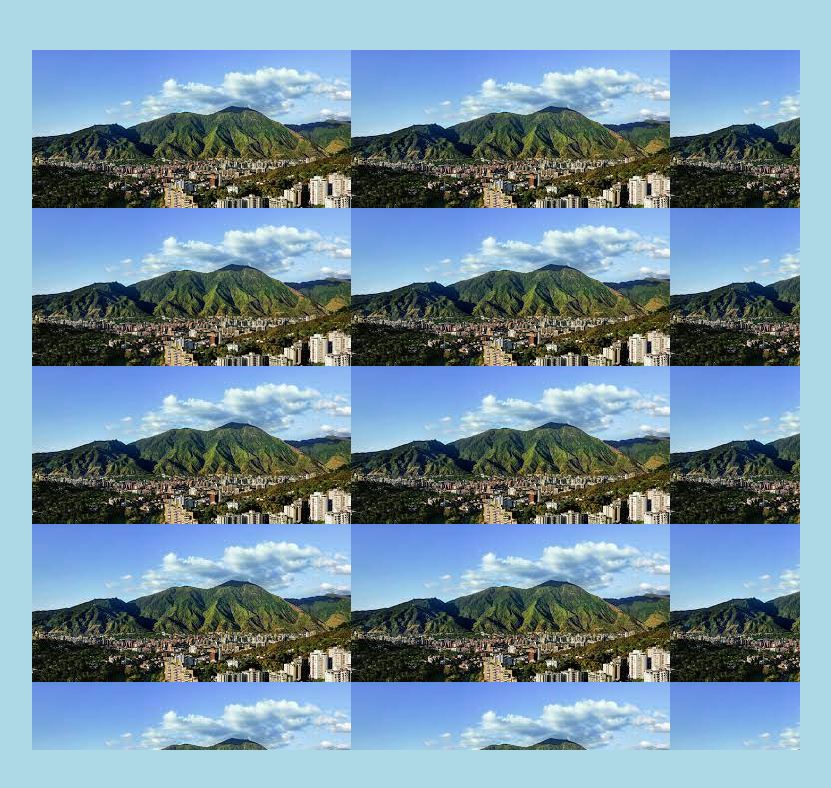
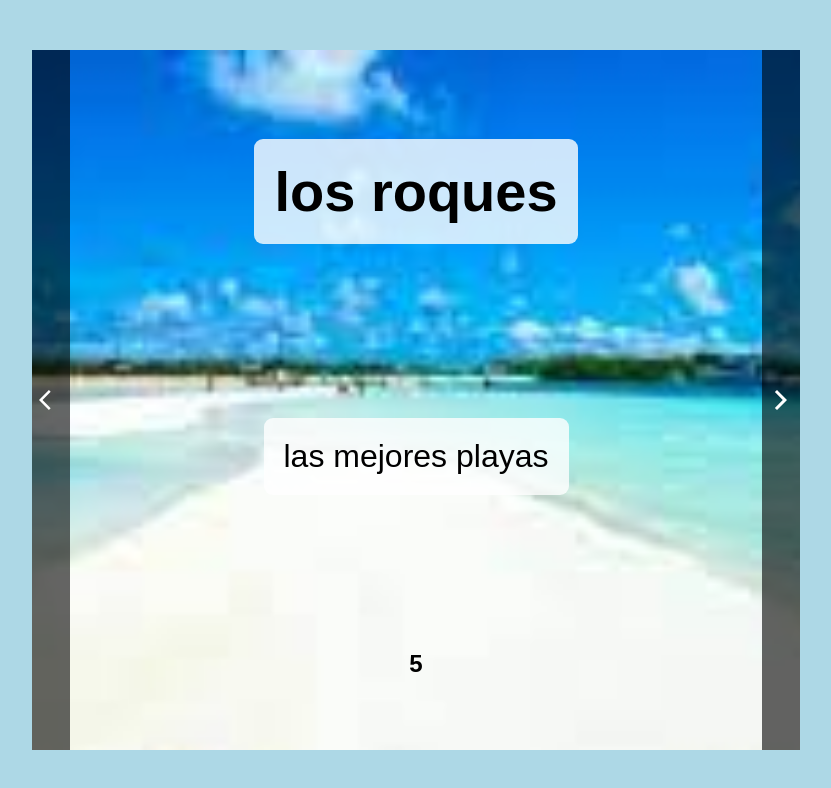
Before and after one commit to aserdnad/slider, a React (Create React App) app: page / in a window 1280 px wide. Shown: the top 788 px of the page, without its empty margins (224-1055 px from the left). Built offline with nearby package versions, Linux system fonts and the light colour scheme.

Commit message:
listo haciendo pruebas para que imagen cambie sola

```diff
--- a/src/Components/Carousel.css
+++ b/src/Components/Carousel.css
@@ -7,4 +7,52 @@
 .carouselInner {
   height: 100%;
   width: 100%;
+  background-position: center;
+  background-repeat: no-repeat;
+  background-size: cover;
+  display: flex;
 }
+
+.carouselInner .left {
+  flex: 5%;
+  height: 100%;
+  background-color: rgb(0, 0, 0, 0.6);
+  display: grid;
+  place-items: center;
+  color: white;
+  cursor: pointer;
+}
+.carouselInner .center {
+  flex: 90%;
+  height: 100%;
+  display: grid;
+  place-items: center;
+  font-family: Arial, Helvetica, sans-serif;
+  text-align: center;
+  text-align-last: justify;
+}
+
+h1 {
+  font-size: 3.5rem;
+}
+
+p {
+  font-size: 2rem;
+}
+
+h1,
+p {
+  background-color: rgb(255, 255, 255, 0.8);
+  padding: 20px;
+  border-radius: 9px;
+}
+
+.carouselInner .right {
+  flex: 5%;
+  height: 100%;
+  background-color: rgb(0, 0, 0, 0.6);
+  display: grid;
+  place-items: center;
+  color: white;
+  cursor: pointer;
+}
--- a/src/Components/Carousel.js
+++ b/src/Components/Carousel.js
@@ -1,25 +1,56 @@
 import "./Carousel.css";
 import { images } from "../Helpers/CarouselData";
-import { useState } from "react";
+import { useState, useEffect } from "react";
+import ArrowBackIosIcon from "@material-ui/icons/ArrowBackIos";
+import ArrowFowardIosIcon from "@material-ui/icons/ArrowForwardIos";
 
 const Carousel = () => {
   const [indice, setIndice] = useState(0);
+  const [count, setCount] = useState(0);
 
-  const manejarClick = (e) => {
+  const clickLeft = (e) => {
+    if (indice !== 0) {
+      setIndice(indice - 1);
+    } else {
+      setIndice(2);
+    }
+  };
+  const clickRight = (e) => {
     if (indice <= 1) {
       setIndice(indice + 1);
     } else {
       setIndice(0);
     }
   };
+
+  useEffect(() => {
+    const intervalId = setInterval(() => {
+      if (count % 2 == 0) {
+        clickRight();
+      }
+      setCount((prevCount) => prevCount + 1);
+    }, 1000);
+
+    return () => clearInterval(intervalId);
+  }, []);
+
   return (
     <div className="carousel">
       <div
         className="carouselInner"
-        onClick={manejarClick}
         style={{ backgroundImage: `url(${images[indice].img})` }}
       >
-        {/* <img src={images[indice].img} /> */}
+        <div className="left" onClick={clickLeft}>
+          <ArrowBackIosIcon />
+        </div>
+        <div className="center">
+          <h1>{images[indice].title}</h1>
+          <p>{images[indice].subtitle}</p>
+          <h2>{count}</h2>
+        </div>
+        <div className="right" onClick={clickRight}>
+          <ArrowFowardIosIcon />
+        </div>
       </div>
     </div>
   );
```
Also changed, not shown: package.json (+12 -2 lines).
